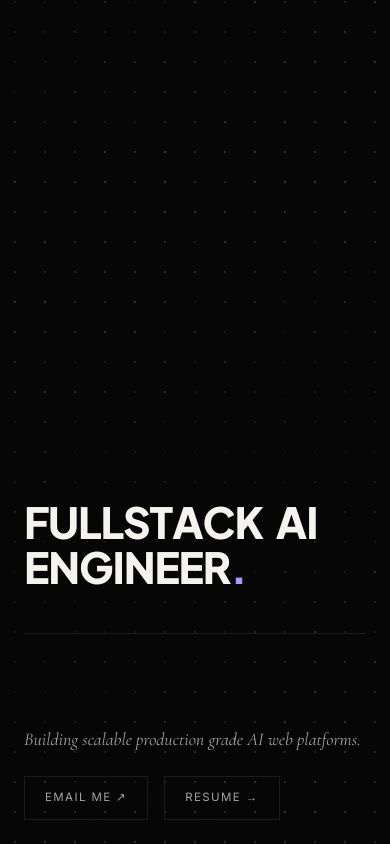
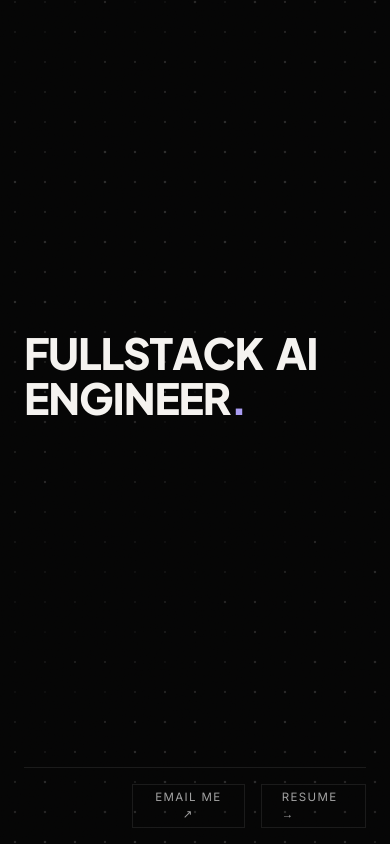
Before and after one commit to Rayala07/Portfolio, a Next.js app in the folder frontend/: page / in a window 390 px wide. Shown: the top 844 px of the page. Built offline with nearby package versions, Linux system fonts and the light colour scheme; a web font is replaced by a local one.

Commit message:
fix: responsive hero-section layout

```diff
--- a/frontend/src/components/CustomCursor.jsx
+++ b/frontend/src/components/CustomCursor.jsx
@@ -6,8 +6,10 @@ import { motion, useMotionValue, useSpring } from 'motion/react';
 const INTERACTIVE = 'a, button, [role="button"], input, textarea, select, [data-cursor-hover]';
 
 export default function CustomCursor() {
-  const [visible,  setVisible]  = useState(false);
-  const [hovering, setHovering] = useState(false);
+  const [visible,        setVisible]        = useState(false);
+  const [hovering,       setHovering]       = useState(false);
+  // null = not yet determined (SSR/hydration), true = fine pointer, false = touch/coarse
+  const [isFinePointer,  setIsFinePointer]  = useState(null);
   const hasShown = useRef(false);
 
   const mouseX = useMotionValue(-100);
@@ -20,6 +22,10 @@ export default function CustomCursor() {
   // Ring size springs between resting (30) and hover (52)
   const ringSizeMV = useMotionValue(30);
   const ringSize   = useSpring(ringSizeMV, { stiffness: 280, damping: 22 });
+
+  useEffect(() => {
+    setIsFinePointer(window.matchMedia('(pointer: fine)').matches);
+  }, []);
 
   useEffect(() => {
     ringSizeMV.set(hovering ? 52 : 30);
@@ -47,6 +53,8 @@ export default function CustomCursor() {
       document.removeEventListener('mouseover', onHoverCheck);
     };
   }, [mouseX, mouseY]);
+
+  if (!isFinePointer) return null;
 
   return (
     <>
--- a/frontend/src/components/HeroSection.jsx
+++ b/frontend/src/components/HeroSection.jsx
@@ -298,14 +298,14 @@ export default function HeroSection() {
   return (
     <section
       id="home"
-      className="h-screen w-full flex flex-col relative overflow-hidden"
-      style={{ padding: '0 clamp(1.5rem, 5vw, 4rem)' }}
+      className="w-full flex flex-col relative overflow-hidden"
+      style={{ minHeight: '100dvh', padding: '0 clamp(1.5rem, 5vw, 4rem)' }}
     >
       {/* Breathing membrane dot field */}
       <DotGrid />
 
       {/* ── Title block — pinned to bottom of flex-1 area */}
-      <div className="flex-1 flex flex-col justify-end pb-3 z-10">
+      <div className="flex-1 flex flex-col justify-center md:justify-end md:pb-3 z-10">
         <h1
           className="font-syne tracking-tight"
           style={{
@@ -322,7 +322,7 @@ export default function HeroSection() {
       </div>
 
       {/* Bottom divider */}
-      <div className="z-10 mt-8">
+      <div className="z-10 mt-4 md:mt-8">
         <DrawLine delay={1.05} />
       </div>
 
@@ -331,7 +331,7 @@ export default function HeroSection() {
         initial={{ opacity: 0, y: 10 }}
         animate={{ opacity: 1, y: 0 }}
         transition={{ duration: 0.8, ease: [0.22, 1, 0.36, 1], delay: 1.15 }}
-        className="z-10 py-6 grid grid-cols-1 md:grid-cols-3 items-center gap-6 md:gap-4"
+        className="z-10 py-4 md:py-6 flex items-center justify-between md:grid md:grid-cols-3 md:gap-4"
       >
         {/* Socials — left */}
         <div className="flex items-center gap-5">
@@ -380,8 +380,8 @@ export default function HeroSection() {
           </Magnetic>
         </div>
 
-        {/* Tagline — center */}
-        <p className="font-cormorant text-lg md:text-center" style={{ color: 'var(--text-muted)', lineHeight: 1.45 }}>
+        {/* Tagline — center (hidden on mobile: socials + buttons fill the single row) */}
+        <p className="font-cormorant text-lg md:text-center hidden md:block" style={{ color: 'var(--text-muted)', lineHeight: 1.45 }}>
           Building scalable production grade
           <br className="hidden md:block" /> AI web platforms.
         </p>
```
